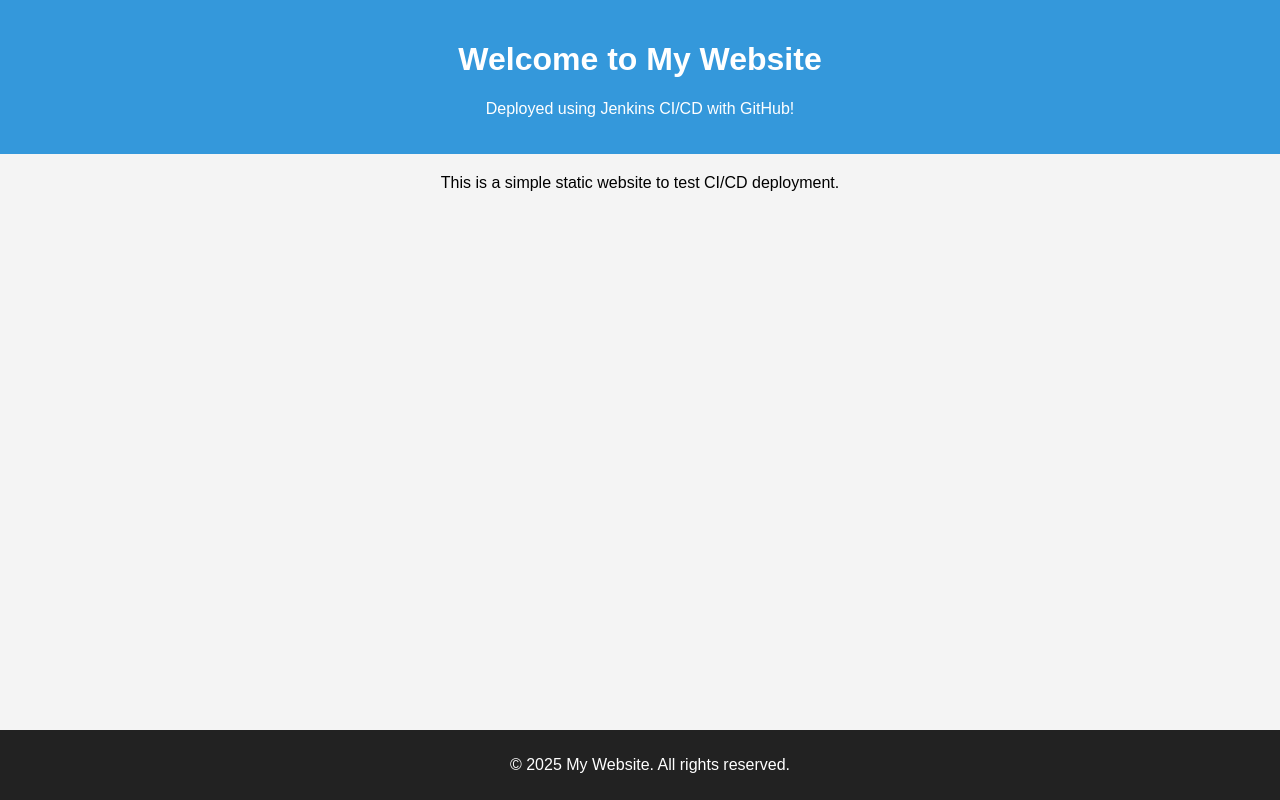
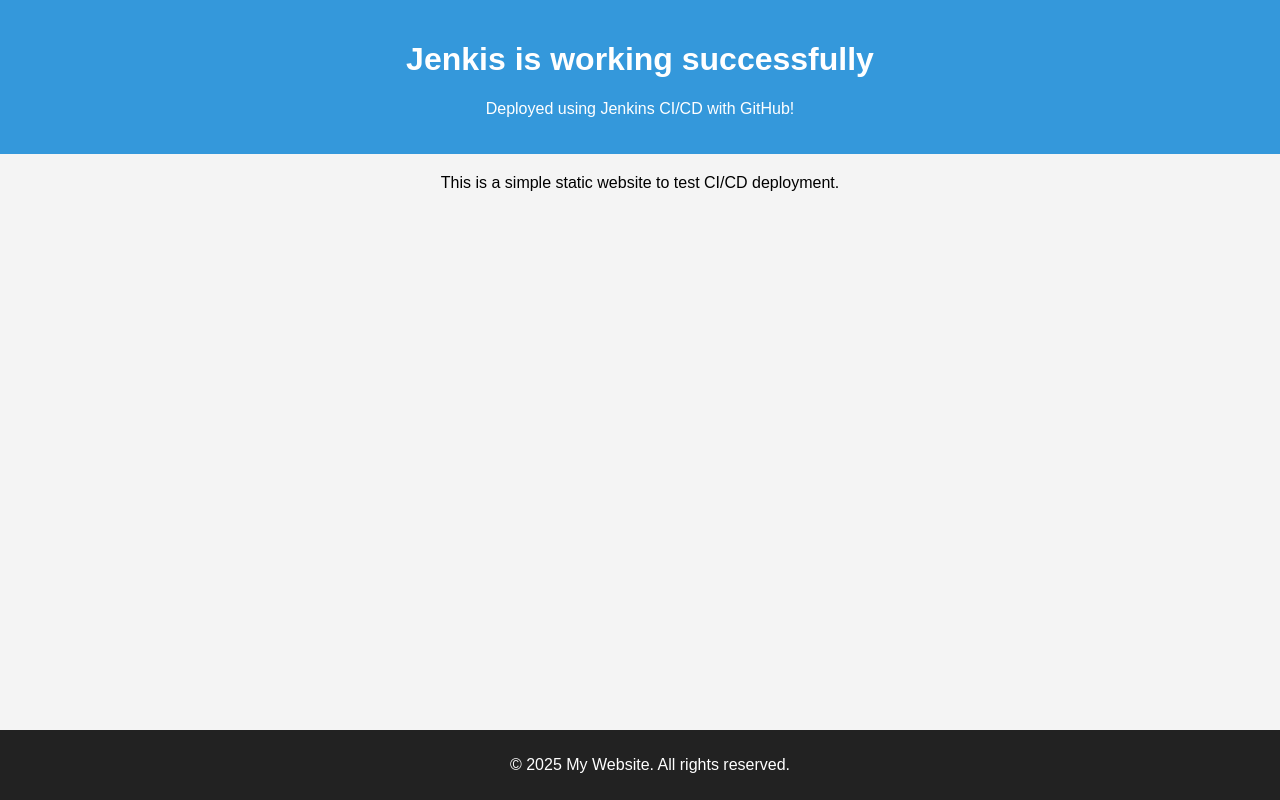
Before and after one commit to afaque490/jenkins-CI-CD, a plain HTML site: page index.html in a window 1280 px wide. Drawn offline with Linux system fonts and the light colour scheme.

Commit message:
Update index.html

```diff
--- a/index.html
+++ b/index.html
@@ -8,7 +8,7 @@
 </head>
 <body>
     <header>
-        <h1>Welcome to My Website</h1>
+        <h1>Jenkis is working successfully</h1>
         <p>Deployed using Jenkins CI/CD with GitHub!</p>
     </header>
 
```
